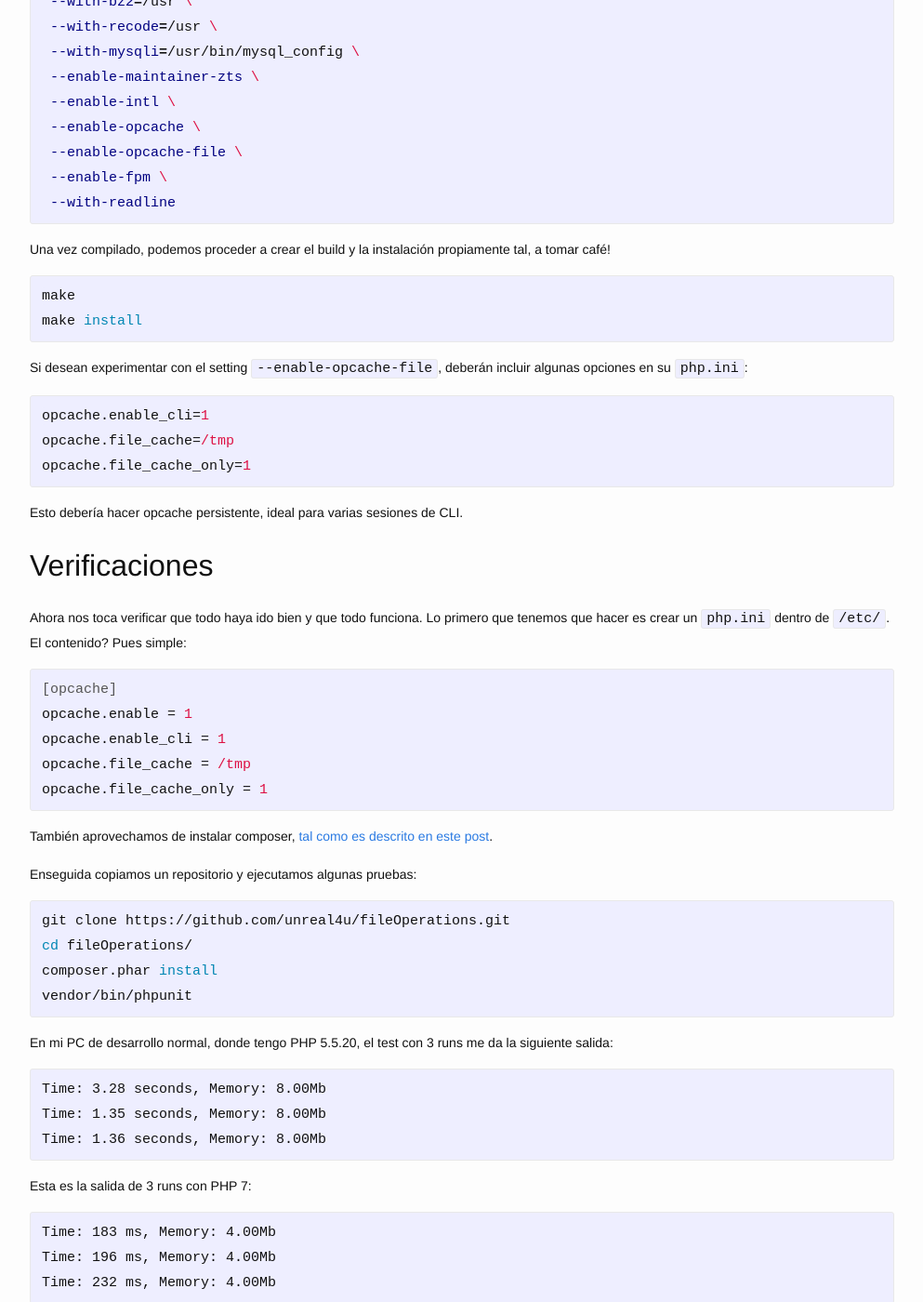
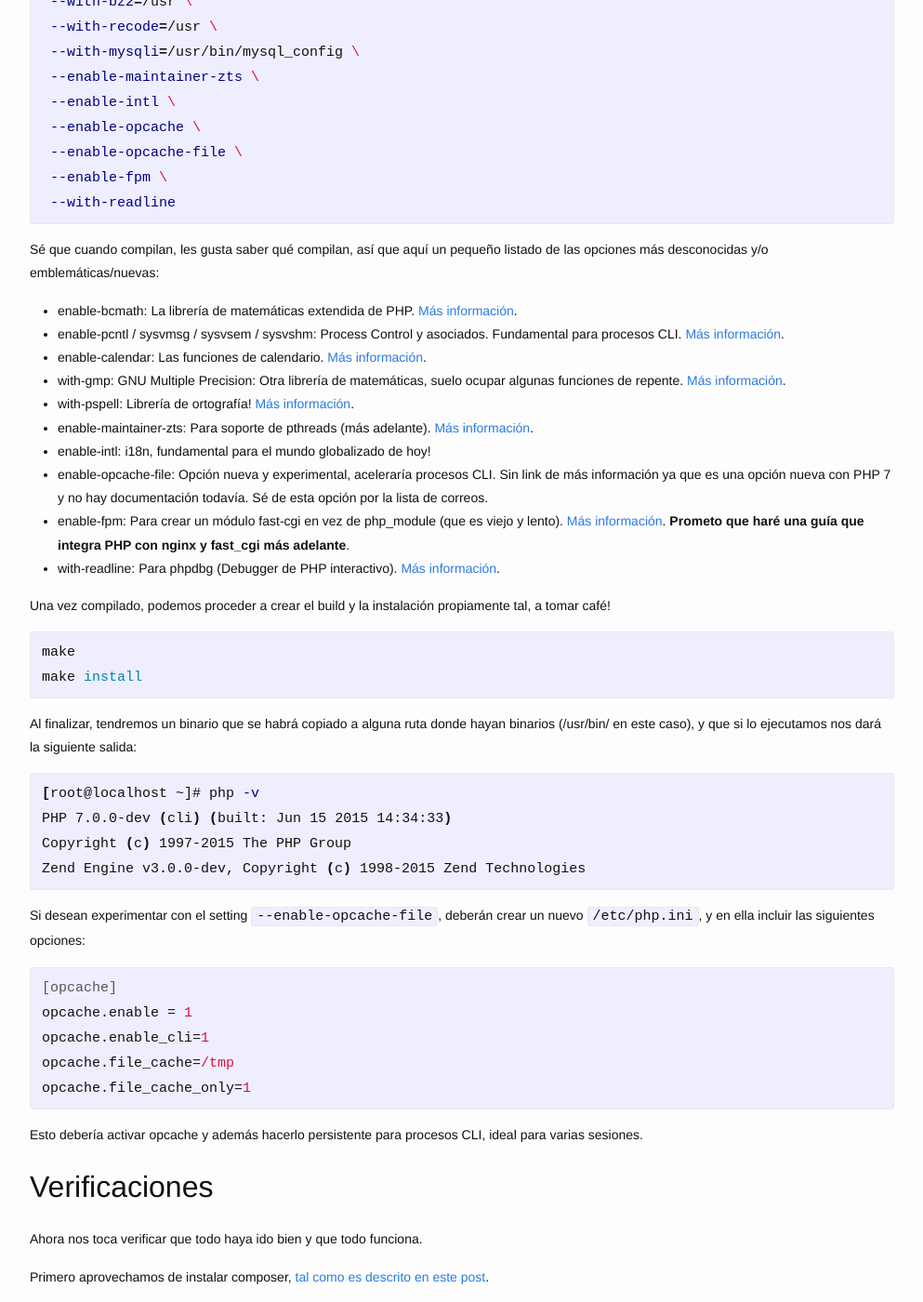
Before and after one commit to unreal4u/blog, a Jekyll site: the page built from _posts/2015/2015-06-17-compilando-php7-desde-source.markdown, in a window 1280 px wide and 1400 px high, scrolled down 2695 px. Shown: the whole window at 93% size, without its empty margins (143-1136 px from the left). Built offline with Jekyll 4.4.1, drawn with Linux system fonts in a browser that asks for light colours; comment, search, counter and statistics services are not loaded.

Commit message:
Minor corrections

```diff
--- a/_posts/2015/2015-06-17-compilando-php7-desde-source.markdown
+++ b/_posts/2015/2015-06-17-compilando-php7-desde-source.markdown
@@ -122,6 +122,19 @@ El comando definitivo para compilar PHP7:
  --with-readline
 {% endhighlight %}
 
+Sé que cuando compilan, les gusta saber qué compilan, así que aquí un pequeño listado de las opciones más desconocidas y/o emblemáticas/nuevas:
+
+* enable-bcmath: La librería de matemáticas extendida de PHP. [Más información](http://php.net/manual/en/book.bc.php).
+* enable-pcntl / sysvmsg / sysvsem / sysvshm: Process Control y asociados. Fundamental para procesos CLI. [Más información](http://php.net/manual/en/book.pcntl.php).
+* enable-calendar: Las funciones de calendario. [Más información](http://php.net/manual/en/book.calendar.php).
+* with-gmp: GNU Multiple Precision: Otra librería de matemáticas, suelo ocupar algunas funciones de repente. [Más información](http://php.net/manual/en/book.gmp.php).
+* with-pspell: Librería de ortografía! [Más información](http://php.net/manual/en/book.pspell.php).
+* enable-maintainer-zts: Para soporte de pthreads (más adelante). [Más información](http://php.net/manual/en/book.pthreads.php).
+* enable-intl: i18n, fundamental para el mundo globalizado de hoy!
+* enable-opcache-file: Opción nueva y experimental, aceleraría procesos CLI. Sin link de más información ya que es una opción nueva con PHP 7 y no hay documentación todavía. Sé de esta opción por la lista de correos.
+* enable-fpm: Para crear un módulo fast-cgi en vez de php_module (que es viejo y lento). [Más información](http://php.net/manual/en/book.fpm.php). **Prometo que haré una guía que integra PHP con nginx y fast_cgi más adelante**.
+* with-readline: Para phpdbg (Debugger de PHP interactivo). [Más información](http://phpdbg.com/).
+
 Una vez compilado, podemos proceder a crear el build y la instalación propiamente tal, a tomar café!
 
 {% highlight bash %}
@@ -129,30 +142,32 @@ make
 make install
 {% endhighlight %}
 
-Si desean experimentar con el setting <code>--enable-opcache-file</code>, deberán incluir algunas opciones en su <code>php.ini</code>:
+Al finalizar, tendremos un binario que se habrá copiado a alguna ruta donde hayan binarios (/usr/bin/ en este caso), y que si lo ejecutamos nos dará la siguiente salida:
+
+{% highlight bash %}
+[root@localhost ~]# php -v
+PHP 7.0.0-dev (cli) (built: Jun 15 2015 14:34:33)
+Copyright (c) 1997-2015 The PHP Group
+Zend Engine v3.0.0-dev, Copyright (c) 1998-2015 Zend Technologies
+{% endhighlight %}
+
+Si desean experimentar con el setting <code>--enable-opcache-file</code>, deberán crear un nuevo <code>/etc/php.ini</code>, y en ella incluir las siguientes opciones:
 
 {% highlight ini %}
+[opcache]
+opcache.enable = 1
 opcache.enable_cli=1
 opcache.file_cache=/tmp
 opcache.file_cache_only=1
 {% endhighlight %}
 
-Esto debería hacer opcache persistente, ideal para varias sesiones de CLI.
+Esto debería activar opcache y además hacerlo persistente para procesos CLI, ideal para varias sesiones.
 
 ## Verificaciones
 
-Ahora nos toca verificar que todo haya ido bien y que todo funciona. Lo primero que tenemos que hacer es crear un <code>php.ini</code>
-dentro de <code>/etc/</code>. El contenido? Pues simple:
+Ahora nos toca verificar que todo haya ido bien y que todo funciona.
 
-{% highlight ini %}
-[opcache]
-opcache.enable = 1
-opcache.enable_cli = 1
-opcache.file_cache = /tmp
-opcache.file_cache_only = 1
-{% endhighlight %}
-
-También aprovechamos de instalar composer, [tal como es descrito en este post](/2015/06/entendiendo-e-implementando-composer-en-tu-codigo-php/).
+Primero aprovechamos de instalar composer, [tal como es descrito en este post](/2015/06/entendiendo-e-implementando-composer-en-tu-codigo-php/).
 
 Enseguida copiamos un repositorio y ejecutamos algunas pruebas:
 
```
